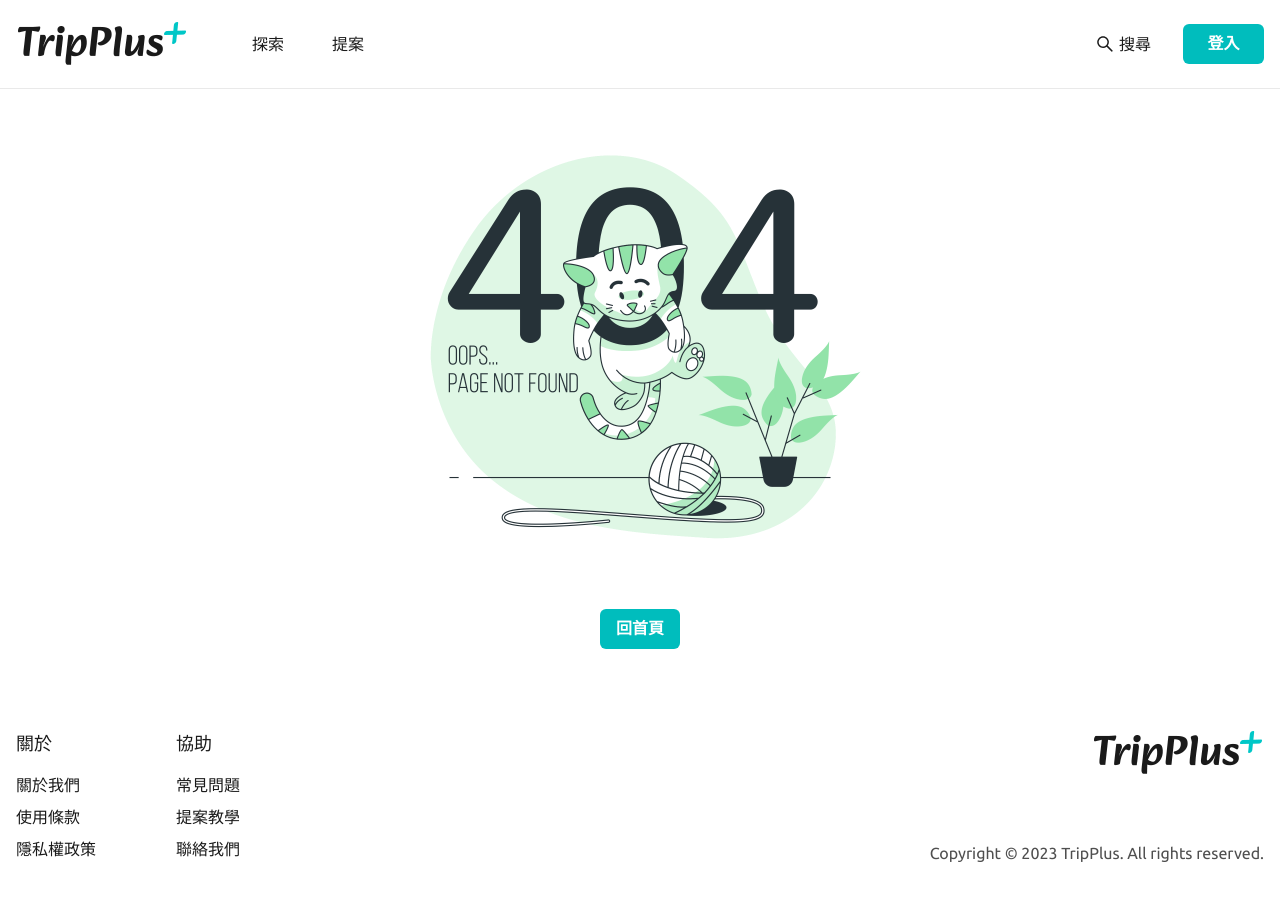
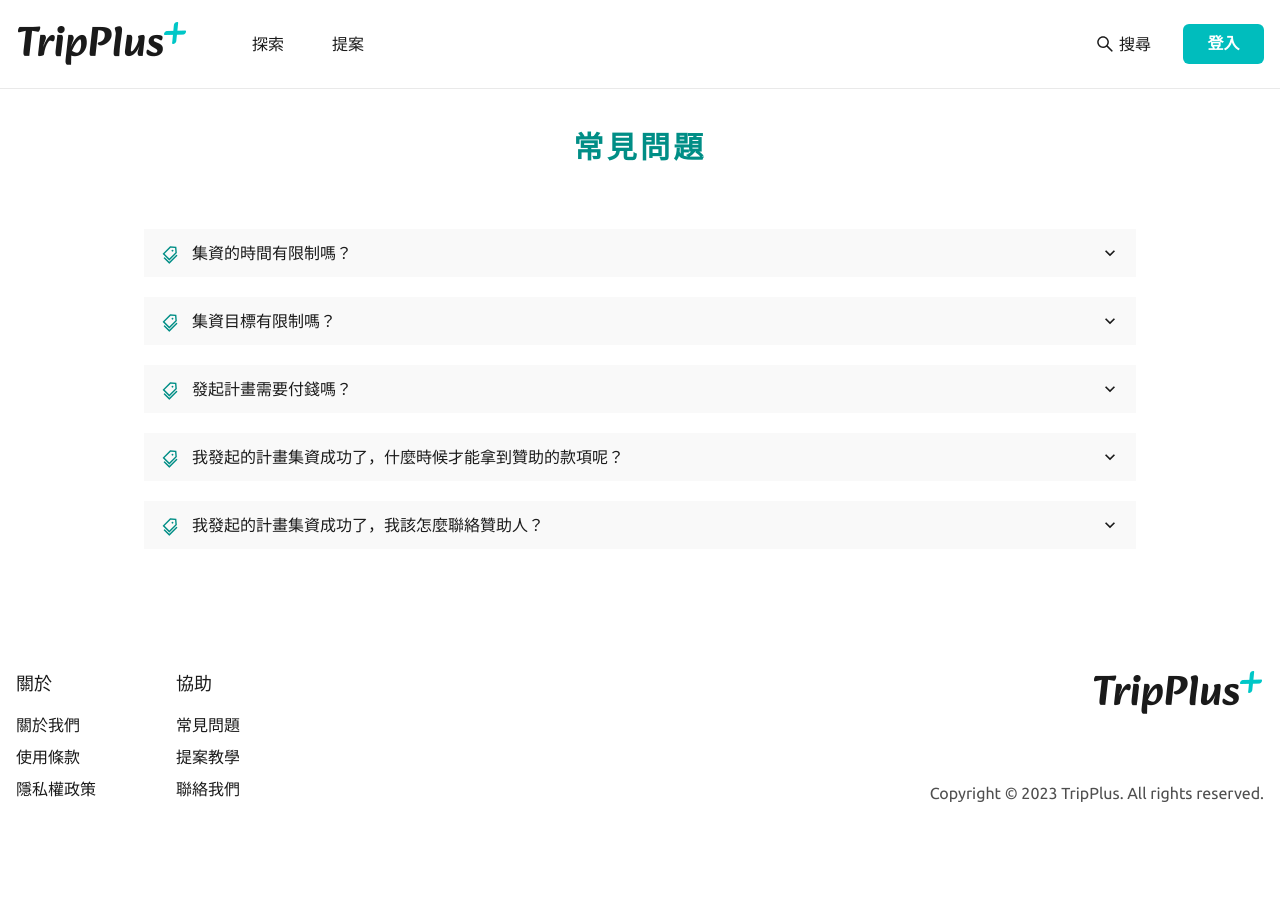
Before and after one commit to gn00678465/TripPlus-client, a Next.js app: page /faq in a window 1280 px wide. Before the commit this address had no page. Shown: the top 900 px of the page. Built offline with nearby package versions, Linux system fonts and the light colour scheme.

Commit message:
feat: 常見問題頁面

```diff
--- a/src/components/Layout/footer.tsx
+++ b/src/components/Layout/footer.tsx
@@ -16,7 +16,7 @@ const Footer = () => {
     {
       title: '協助',
       list: [
-        { title: '常見問題', url: '/' },
+        { title: '常見問題', url: '/faq' },
         { title: '提案教學', url: '/' },
         { title: '聯絡我們', url: '/about' }
       ]
--- /dev/null
+++ b/src/pages/faq/index.tsx
@@ -0,0 +1,89 @@
+import { Layout } from '@/components';
+import Head from 'next/head';
+import type { ReactElement } from 'react';
+import {
+  Box,
+  Container,
+  Heading,
+  Accordion,
+  AccordionItem,
+  AccordionButton,
+  AccordionPanel,
+  AccordionIcon,
+  Icon
+} from '@chakra-ui/react';
+import { AiOutlineTags } from 'react-icons/ai';
+
+const faqInfo = [
+  {
+    title: '集資的時間有限制嗎？',
+    text: '建議計畫在 35-45 天左右。計畫時間太長對於達標少有幫助，贊助人也會因此看不到您需要資金的急迫性，集資期限並不包括計畫執行時間，計畫執行時間並沒有限制。'
+  },
+  {
+    title: '集資目標有限制嗎？',
+    text: '是的，集資目標通常有限制。在 TripPlus+ 平台上，我們建議您設定一個具體的集資目標，以確保您能夠實現計畫所需的資金。'
+  },
+  {
+    title: '發起計畫需要付錢嗎？',
+    text: '在 TripPlus+ 平台上，發起計畫是免費的，您不需要支付任何費用。我們希望提供一個開放和容易使用的平台，讓旅行者能夠分享和實現他們的旅行計畫。'
+  },
+  {
+    title: '我發起的計畫集資成功了，什麼時候才能拿到贊助的款項呢？',
+    text: '一旦您的計畫在 TripPlus+ 平台上成功集資，款項將會根據您在計畫中設定的贊助回報和贊助者的選擇進行處理。通常情況下，款項會在計畫結束後的一段時間內進行結算和轉帳。具體的時間表可能因情況而有所不同，我們建議您在計畫結束後保持聯繫，以獲取有關款項處理的最新資訊。'
+  },
+  {
+    title: '我發起的計畫集資成功了，我該怎麼聯絡贊助人？',
+    text: '當您的計畫成功集資後，您可以透過 TripPlus+ 平台內建的訊息系統與贊助人進行聯繫。您可以在平台上查看贊助者的個人資料，並透過私人訊息功能向他們發送訊息。這樣您就可以與贊助人討論有關計畫進展、贊助回報或其他相關事宜。我們建議您保持及時和透明的溝通，以建立良好的關係並確保計畫的順利執行。'
+  }
+];
+const Faq: App.NextPageWithLayout = () => {
+  return (
+    <>
+      <Head>
+        <title>常見問題-TripPlus+</title>
+      </Head>
+
+      <Box className="leading-8" my={10}>
+        <Container maxW={'container.lg'}>
+          <Heading
+            as="h1"
+            fontSize={'3xl'}
+            textAlign={'center'}
+            mb={{ base: 10, md: 16 }}
+            color={'secondary-emphasis.500'}
+            letterSpacing={'0.2rem'}
+          >
+            常見問題
+          </Heading>
+          {faqInfo.map((item) => (
+            <Accordion allowMultiple key={item.title} my={5}>
+              <AccordionItem border={0}>
+                <h2>
+                  <AccordionButton bg={'gray.100'}>
+                    <Box as="span" flex="1" textAlign="left">
+                      <Icon
+                        as={AiOutlineTags}
+                        mr={3}
+                        fontSize={'xl'}
+                        color={'secondary-emphasis.500'}
+                      ></Icon>
+                      {item.title}
+                    </Box>
+                    <AccordionIcon />
+                  </AccordionButton>
+                </h2>
+                <AccordionPanel pb={4}>{item.text}</AccordionPanel>
+              </AccordionItem>
+            </Accordion>
+          ))}
+        </Container>
+      </Box>
+    </>
+  );
+};
+
+export default Faq;
+
+Faq.getLayout = function (page: ReactElement) {
+  return <Layout>{page}</Layout>;
+};
```
